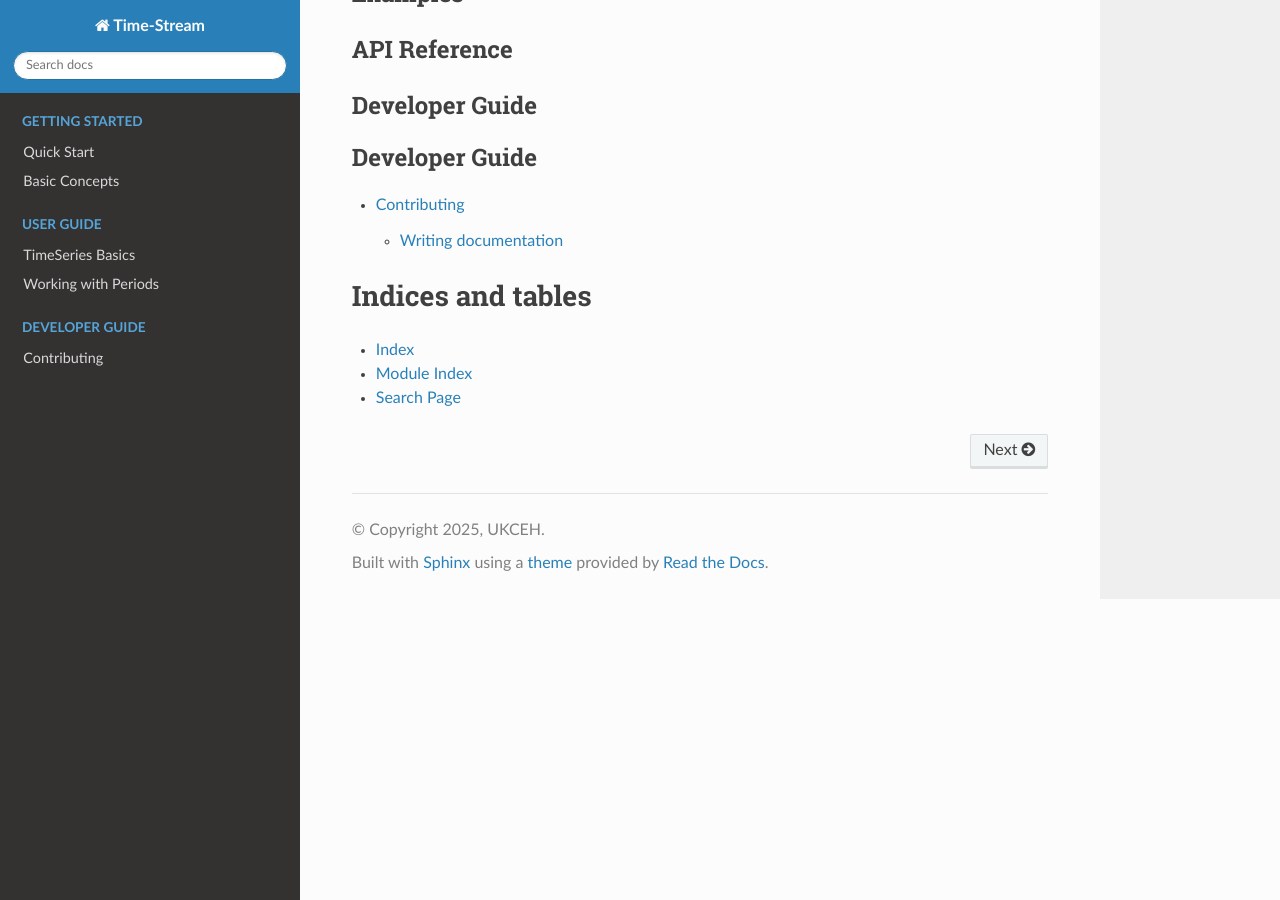
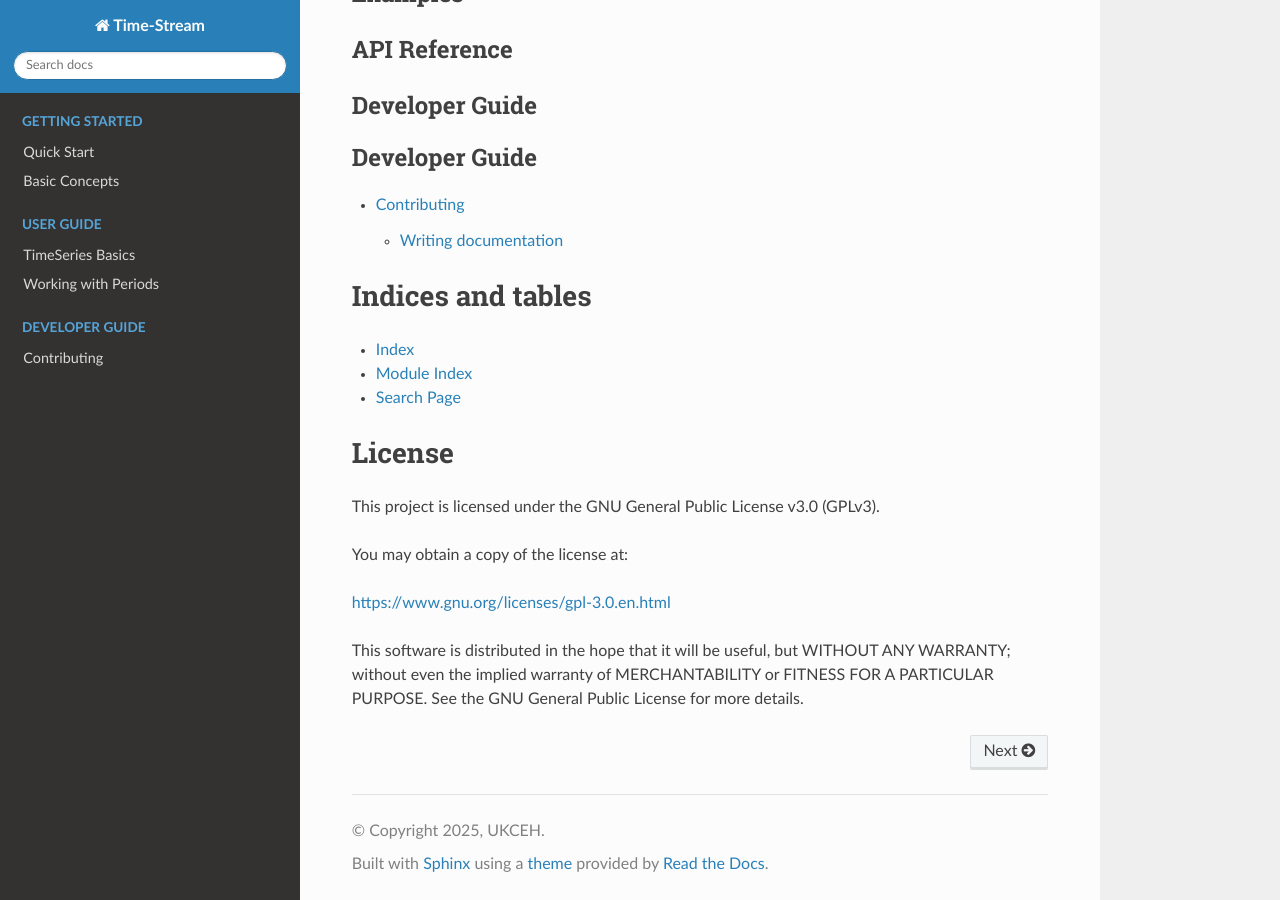
Before and after one commit to NERC-CEH/time-stream, a Sphinx documentation site: the page built from docs/source/index.rst, in a window 1280 px wide and 900 px high, scrolled down 1431 px. Built offline with Sphinx 7.4.7 and the Read the Docs theme 3.1.0, drawn with Linux system fonts in a browser that asks for light colours; pages that are not in the unit, such as notebooks, are missing from menus; the version number could not be read and is left out.

Commit message:
Update index.rst with license info

```diff
--- a/docs/source/index.rst
+++ b/docs/source/index.rst
@@ -80,3 +80,17 @@ Indices and tables
 * :ref:`genindex`
 * :ref:`modindex`
 * :ref:`search`
+
+License
+=======
+
+This project is licensed under the GNU General Public License v3.0 (GPLv3).
+
+You may obtain a copy of the license at:
+
+https://www.gnu.org/licenses/gpl-3.0.en.html
+
+This software is distributed in the hope that it will be useful,
+but WITHOUT ANY WARRANTY; without even the implied warranty of
+MERCHANTABILITY or FITNESS FOR A PARTICULAR PURPOSE. See the
+GNU General Public License for more details.
```
